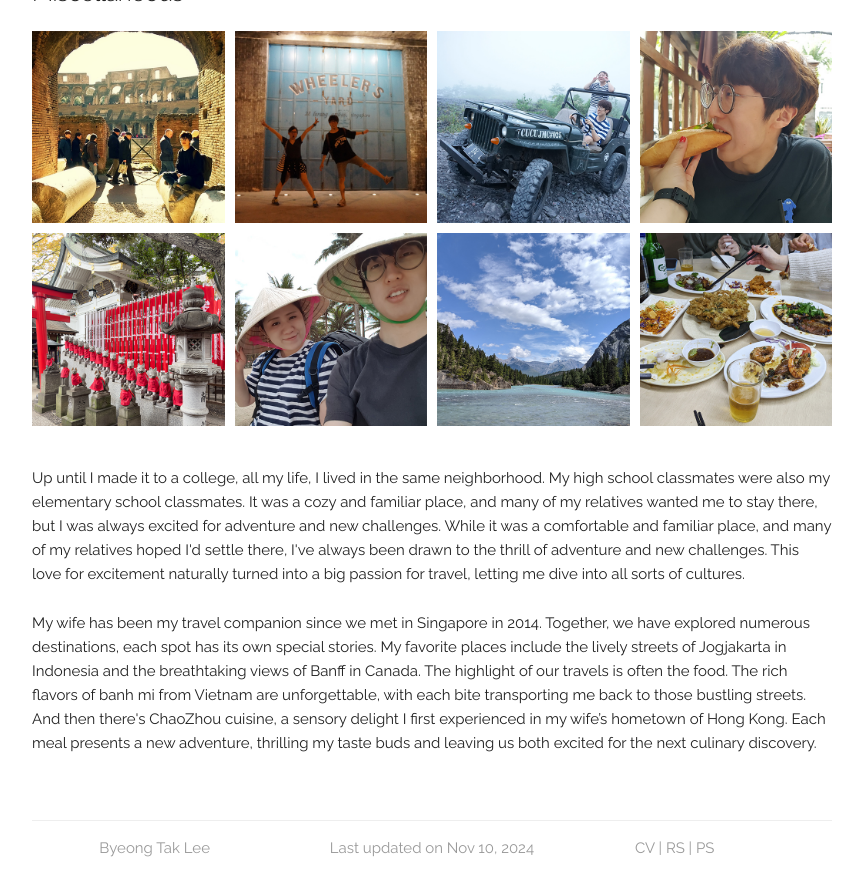
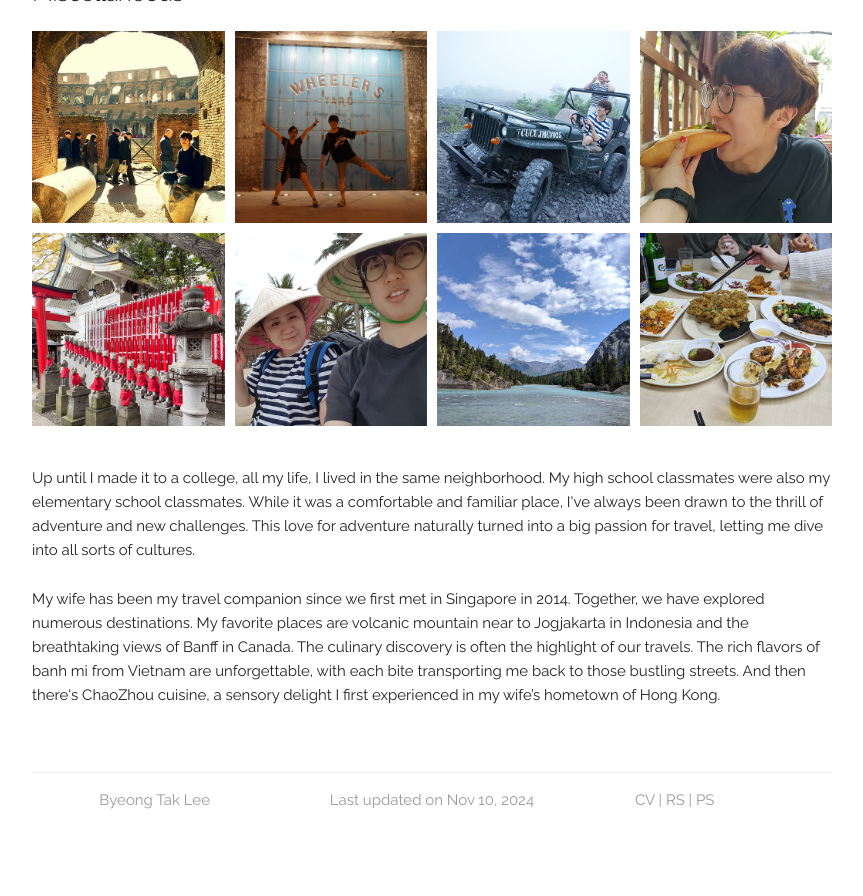
Before and after one commit to byeongtak/byeongtak.github.io, a Jekyll site: the page built from index.html, in a window 1280 px wide and 900 px high, scrolled down 3428 px. Shown: the top 896 px of the window, without its empty margins (208-1071 px from the left). Built offline with Jekyll 4.4.1, drawn with Linux system fonts in a browser that asks for light colours; after the commit the page ends 4280 px from its top, so only the background shows below that.

Commit message:
Update index.html

```diff
--- a/index.html
+++ b/index.html
@@ -228,17 +228,16 @@ layout: default
 
     <p>
 	Up until I made it to a college, all my life, I lived in the same neighborhood. My high school classmates were also my elementary school classmates.
-	It was a cozy and familiar place, and many of my relatives wanted me to stay there, but I was always excited for adventure and new challenges.
-	While it was a comfortable and familiar place, and many of my relatives hoped I'd settle there, I've always been drawn to the thrill of adventure and new challenges.
-	This love for excitement naturally turned into a big passion for travel, letting me dive into all sorts of cultures.
+	While it was a comfortable and familiar place, I've always been drawn to the thrill of adventure and new challenges.
+	This love for adventure naturally turned into a big passion for travel, letting me dive into all sorts of cultures.
     </p>
     <p>
-	My wife has been my travel companion since we met in Singapore in 2014.
-	Together, we have explored numerous destinations, each spot has its own special stories.
-	My favorite places include the lively streets of Jogjakarta in Indonesia and the breathtaking views of Banff in Canada.
-	The highlight of our travels is often the food. The rich flavors of banh mi from Vietnam are unforgettable, with each bite transporting me back to those bustling streets.
+	My wife has been my travel companion since we first met in Singapore in 2014.
+	Together, we have explored numerous destinations.
+	My favorite places are volcanic mountain near to Jogjakarta in Indonesia and the breathtaking views of Banff in Canada.
+	The culinary discovery is often the highlight of our travels.
+	The rich flavors of banh mi from Vietnam are unforgettable, with each bite transporting me back to those bustling streets.
 	And then there's ChaoZhou cuisine, a sensory delight I first experienced in my wife’s hometown of Hong Kong.
-	Each meal presents a new adventure, thrilling my taste buds and leaving us both excited for the next culinary discovery.
     </p>
 </div>
 
```
